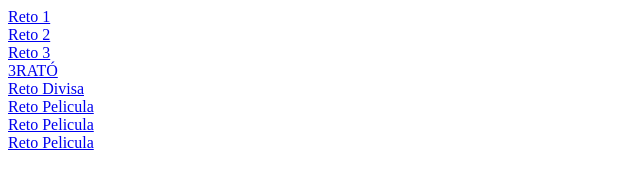
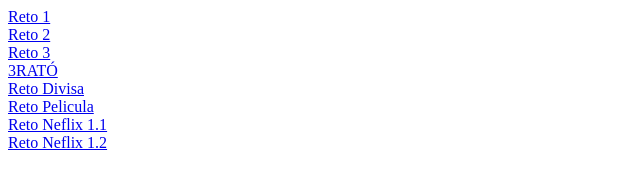
Before and after one commit to Edwin3002/Edwin3002.github.io, a plain HTML site: page index.html in a window 1280 px wide. Shown: the full height of the page, 0-640 px from the left. Drawn offline with Linux system fonts and the light colour scheme.

Commit message:
Update index.html

```diff
--- a/index.html
+++ b/index.html
@@ -13,8 +13,8 @@
     <a href="./proyecto-erato/index.html" >3RATÓ</a><br>
     <a href="./reto-divisa/index.html">Reto Divisa</a><br>
     <a href="./reto-pelicula/index.html">Reto Pelicula</a><br>
-    <a href="./reto-neflix/index.html">Reto Pelicula</a><br>
-    <a href="./reto-neflix/pelicula.html">Reto Pelicula</a><br>
+    <a href="./reto-neflix/index.html">Reto Neflix 1.1</a><br>
+    <a href="./reto-neflix/pelicula.html">Reto Neflix 1.2</a><br>
 
 </body>
 </html>
```
